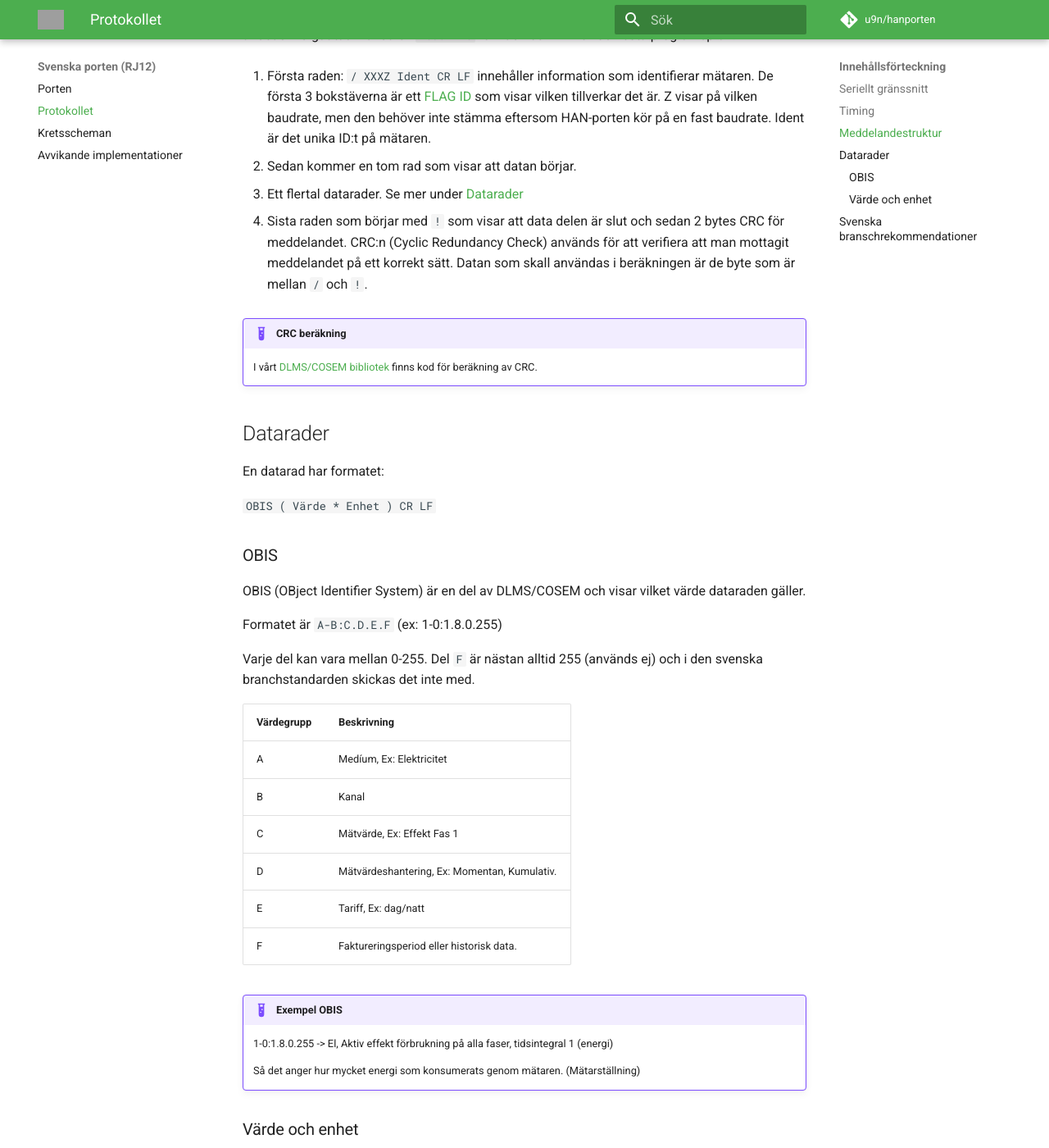
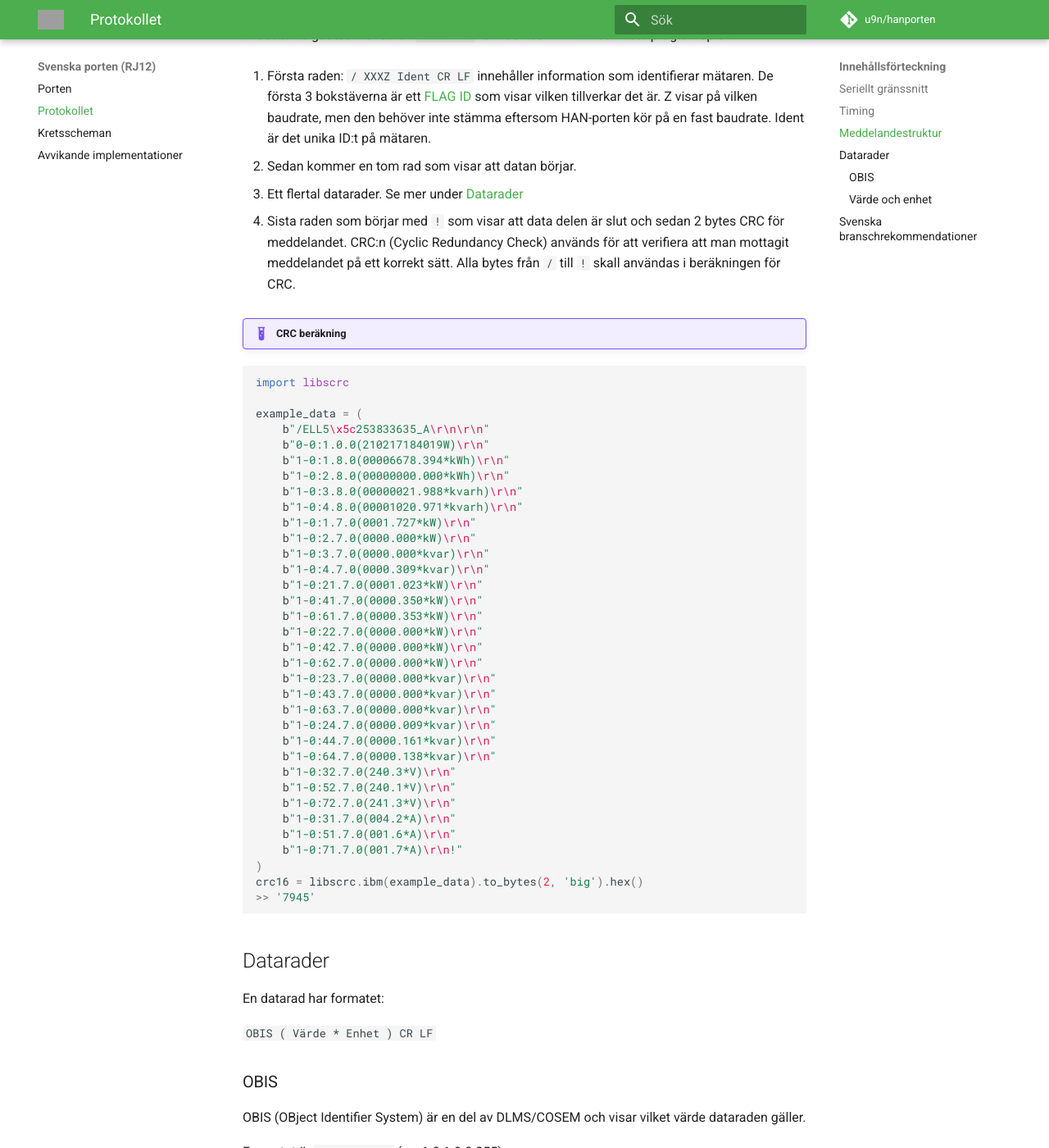
Before and after one commit to u9n/hanporten, an MkDocs documentation site: the page built from docs/svenska/protokollet.md, in a window 1280 px wide and 1400 px high, scrolled down 1333 px. Shown: the whole window at 82% size. Built offline with MkDocs 1.6.1 and Material for MkDocs 9.7.7, drawn with Linux system fonts in a browser that asks for light colours; comment, search, counter and statistics services are not loaded; grey boxes are pictures that could not be loaded.

Commit message:
Corrected CRC text and added example. Fixes #13

`````diff
--- a/docs/svenska/protokollet.md
+++ b/docs/svenska/protokollet.md
@@ -83,13 +83,47 @@ programspråk.
 
 4. Sista raden som börjar med `!` som visar att data delen är slut och sedan 2 bytes CRC för meddelandet.
    CRC:n (Cyclic Redundancy Check) används för att verifiera att man mottagit meddelandet på ett korrekt sätt.
-   Datan som skall användas i beräkningen är de byte som är mellan `/` och `!`.
+   Alla bytes från `/` till `!`  skall användas i beräkningen för CRC.
 
 
 !!! example "CRC beräkning"
 
-    I vårt [DLMS/COSEM bibliotek](https://github.com/pwitab/dlms-cosem/blob/master/dlms_cosem/crc.py) finns kod för beräkning av CRC.
+````python
+import libscrc
 
+example_data = (
+    b"/ELL5\x5c253833635_A\r\n\r\n"
+    b"0-0:1.0.0(210217184019W)\r\n"
+    b"1-0:1.8.0(00006678.394*kWh)\r\n"
+    b"1-0:2.8.0(00000000.000*kWh)\r\n"
+    b"1-0:3.8.0(00000021.988*kvarh)\r\n"
+    b"1-0:4.8.0(00001020.971*kvarh)\r\n"
+    b"1-0:1.7.0(0001.727*kW)\r\n"
+    b"1-0:2.7.0(0000.000*kW)\r\n"
+    b"1-0:3.7.0(0000.000*kvar)\r\n"
+    b"1-0:4.7.0(0000.309*kvar)\r\n"
+    b"1-0:21.7.0(0001.023*kW)\r\n"
+    b"1-0:41.7.0(0000.350*kW)\r\n"
+    b"1-0:61.7.0(0000.353*kW)\r\n"
+    b"1-0:22.7.0(0000.000*kW)\r\n"
+    b"1-0:42.7.0(0000.000*kW)\r\n"
+    b"1-0:62.7.0(0000.000*kW)\r\n"
+    b"1-0:23.7.0(0000.000*kvar)\r\n"
+    b"1-0:43.7.0(0000.000*kvar)\r\n"
+    b"1-0:63.7.0(0000.000*kvar)\r\n"
+    b"1-0:24.7.0(0000.009*kvar)\r\n"
+    b"1-0:44.7.0(0000.161*kvar)\r\n"
+    b"1-0:64.7.0(0000.138*kvar)\r\n"
+    b"1-0:32.7.0(240.3*V)\r\n"
+    b"1-0:52.7.0(240.1*V)\r\n"
+    b"1-0:72.7.0(241.3*V)\r\n"
+    b"1-0:31.7.0(004.2*A)\r\n"
+    b"1-0:51.7.0(001.6*A)\r\n"
+    b"1-0:71.7.0(001.7*A)\r\n!"
+)
+crc16 = libscrc.ibm(example_data).to_bytes(2, 'big').hex()
+>> '7945'
+````
 
 ## Datarader
 
`````
